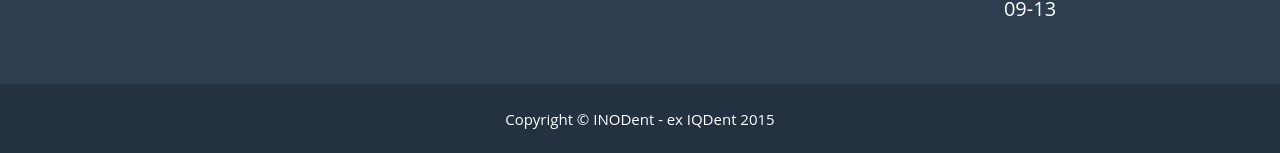
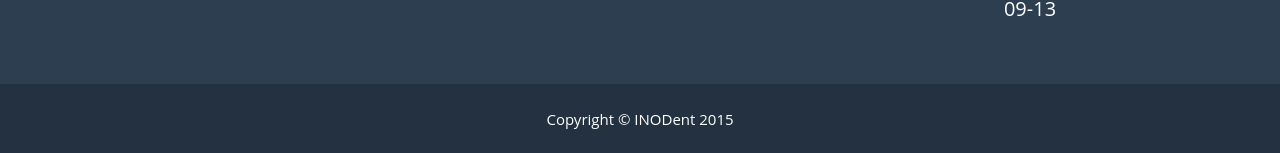
Before and after one commit to littledentgopo/offerdent, a Jekyll site: the page built from parerile-pacientilor.html, in a window 1280 px wide and 900 px high, scrolled down 832 px. Shown: the part 744-897 px from the top of the window. Built offline with Jekyll 4.4.1, drawn with Linux system fonts in a browser that asks for light colours; comment, search, counter and statistics services are not loaded.

```diff
--- a/_includes/footer.html
+++ b/_includes/footer.html
@@ -35,7 +35,7 @@
             <div class="container">
                 <div class="row">
                     <div class="col-lg-12">
-                        Copyright &copy; {{site.newname}} - ex {{site.name}} 2015
+                        Copyright &copy; {{site.newname}} 2015
                     </div>
                 </div>
             </div>
--- a/parerile-pacientilor.html
+++ b/parerile-pacientilor.html
@@ -2,7 +2,7 @@
 layout: main
 subtitle: Părerile pacienților
 title: Pareri pacienti oferta implant dentar.
-description: Părerile pacienților care au beneficiat de oferta implanturi dentare. Forumul pacientilor cabinetului stomatologic IQdent din zona Nerva Traian.
+description: Părerile pacienților care au beneficiat de oferta implanturi dentare. Forumul pacientilor cabinetului stomatologic INODent din zona Nerva Traian.
 
 contact: one
 ---
```
